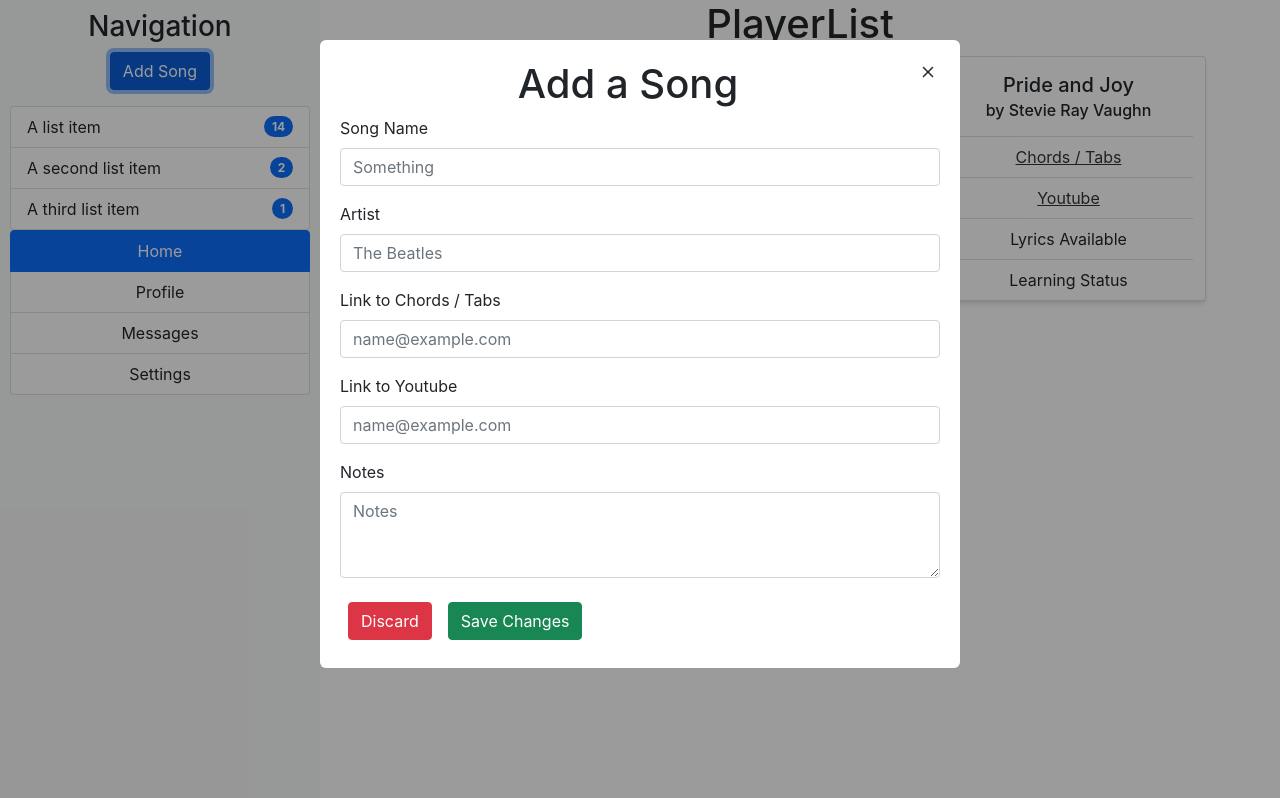
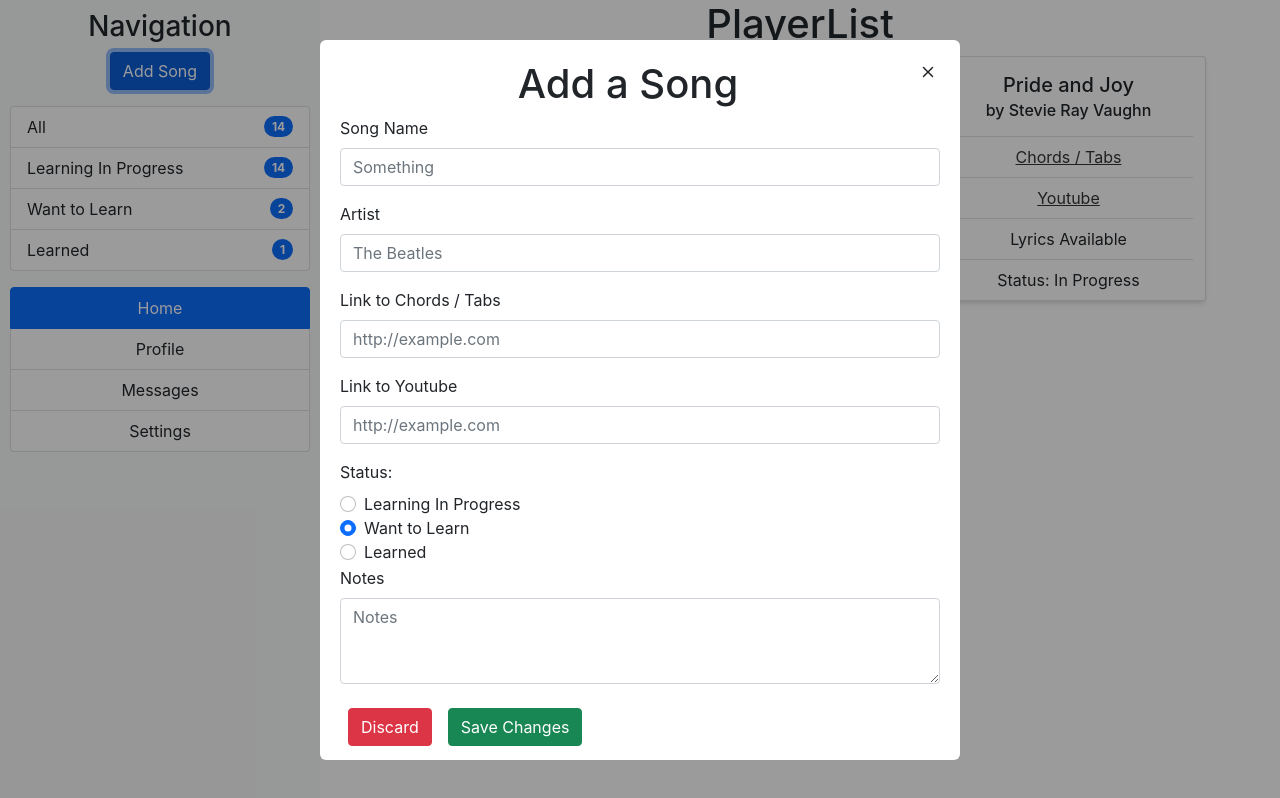
Before and after one commit to willconnell/PlayerList, a React (Create React App) app: page / in a window 1280 px wide. Both pictures are taken after a click on the button "Add Song". Built offline with nearby package versions, Linux system fonts and the light colour scheme.

Commit message:
Added addSong functionality

```diff
--- a/src/App.js
+++ b/src/App.js
@@ -13,27 +13,43 @@ function App() {
       id: 1,
       name: "Something",
       artist: "The Beatles",
-      chords: "",
-      youtube: "",
-      status: "",
+      chords:
+        "https://tabs.ultimate-guitar.com/tab/the-beatles/something-chords-335727",
+      youtube: "https://www.youtube.com/watch?v=UelDrZ1aFeY",
+      status: "Learned",
+      notes: "",
       lyrics: "",
     },
     {
       id: 2,
       name: "Neon",
       artist: "John Mayer",
-      chords: "",
-      youtube: "",
-      status: "",
+      chords: "https://tabs.ultimate-guitar.com/tab/john-mayer/neon-tabs-48164",
+      youtube: "https://www.youtube.com/watch?v=_DfQC5qHhbo",
+      status: "In Progress",
+      notes: "",
       lyrics: "",
     },
     {
       id: 3,
       name: "Pride and Joy",
       artist: "Stevie Ray Vaughn",
-      chords: "",
-      youtube: "",
-      status: "",
+      chords:
+        "https://tabs.ultimate-guitar.com/tab/stevie-ray-vaughan-double-trouble/pride-and-joy-tabs-30829",
+      youtube: "https://www.youtube.com/watch?v=0vo23H9J8o8",
+      status: "In Progress",
+      notes: "",
+      lyrics: "",
+    },
+    {
+      id: 4,
+      name: "Under the Bridge",
+      artist: "Red Hot Chili Peppers",
+      chords:
+        "https://tabs.ultimate-guitar.com/tab/red-hot-chili-peppers/under-the-bridge-tabs-3832",
+      youtube: "https://www.youtube.com/watch?v=lwlogyj7nFE",
+      status: "Learned",
+      notes: "",
       lyrics: "",
     },
   ]);
@@ -47,14 +63,38 @@ function App() {
     console.log("save new song info");
   };
 
+  const addSong = (song) => {
+    setAddShowing(false);
+    console.log("new song added");
+    setSongs([
+      ...songs,
+      {
+        id: song.id,
+        name: song.name,
+        artist: song.artist,
+        chords: song.chords,
+        youtube: song.youtube,
+        status: song.status,
+        notes: song.notes,
+        lyrics: song.lyrics,
+      },
+    ]);
+  };
+
   return (
     <div className="App">
       <Sidebar toggle={toggleAddShowing} />
-      {addShowing && <AddModal toggle={toggleAddShowing} save={saveSong} />}
+      {addShowing && (
+        <AddModal
+          toggle={toggleAddShowing}
+          save={saveSong}
+          onAddSong={addSong}
+        />
+      )}
 
       <Heading />
       <div className="container">
-        <div className="row offset-3 d-flex justify-content-around">
+        <div className="row cards-container offset-3 d-flex">
           <Cards songs={songs} />
           {/* {songs.length === 0 ? (
             <p>No Songs to Show</p>
--- a/src/components/AddModal.js
+++ b/src/components/AddModal.js
@@ -1,62 +1,124 @@
 import React from "react";
+import { useState } from "react";
 import { BsX } from "react-icons/bs";
 
 const AddModal = (props) => {
+  const [songName, setSongName] = useState("");
+  const [artist, setArtist] = useState("");
+  const [chords, setChords] = useState("");
+  const [youtube, setYoutube] = useState("");
+  const [status, setStatus] = useState("To Learn");
+  const [notes, setNotes] = useState("");
+  const [lyrics, setLyrics] = useState("");
+
+  const onSubmit = (e) => {
+    // e.preventDefault();
+    const song = {
+      id: Math.random() * 10 + 1,
+      name: songName,
+      artist: artist,
+      chords: chords,
+      youtube: youtube,
+      status: status,
+      notes: notes,
+      lyrics: lyrics,
+    };
+    props.onAddSong(song);
+  };
+
   return (
     <>
       <div className="backdrop" />
-      <div className="addmodal">
+      <form className="addmodal" onSubmit={onSubmit}>
         <div className="modalheading d-flex justify-content-between">
           <span />
           <h1 style={{ textAlign: "center" }}>Add a Song</h1>
           <BsX className="modalX" onClick={props.toggle} />
         </div>
         <div className="mb-3">
-          <label for="exampleFormControlInput1" className="form-label">
+          <label htmlFor="exampleFormControlInput1" className="form-label">
             Song Name
           </label>
           <input
-            type="email"
+            type="text"
             className="form-control"
             id="exampleFormControlInput1"
             placeholder="Something"
+            onChange={(e) => setSongName(e.target.value)}
           />
         </div>
         <div className="mb-3">
-          <label for="exampleFormControlInput1" className="form-label">
+          <label htmlFor="exampleFormControlInput1" className="form-label">
             Artist
           </label>
           <input
-            type="email"
+            type="text"
             className="form-control"
             id="exampleFormControlInput1"
             placeholder="The Beatles"
+            onChange={(e) => setArtist(e.target.value)}
           />
         </div>
         <div className="mb-3">
-          <label for="exampleFormControlInput1" className="form-label">
+          <label htmlFor="exampleFormControlInput1" className="form-label">
             Link to Chords / Tabs
           </label>
           <input
-            type="email"
+            type="text"
             className="form-control"
             id="exampleFormControlInput1"
-            placeholder="name@example.com"
+            placeholder="http://example.com"
+            onChange={(e) => setChords(e.target.value)}
           />
         </div>
         <div className="mb-3">
-          <label for="exampleFormControlInput1" className="form-label">
+          <label htmlFor="exampleFormControlInput1" className="form-label">
             Link to Youtube
           </label>
           <input
-            type="email"
+            type="text"
             className="form-control"
             id="exampleFormControlInput1"
-            placeholder="name@example.com"
+            placeholder="http://example.com"
           />
         </div>
+
+        <label className="form-label">Status:</label>
+        <div className="form-check">
+          <input
+            className="form-check-input"
+            type="radio"
+            id="learning"
+            name="status"
+            value="In Progress"
+            onChange={(e) => setStatus(e.target.value)}
+          />
+          <label htmlFor="learning">Learning In Progress</label>
+          <br />
+          <input
+            className="form-check-input"
+            type="radio"
+            id="tolearn"
+            name="status"
+            value="To Learn"
+            onChange={(e) => setStatus(e.target.value)}
+            checked
+          />
+          <label htmlFor="tolearn">Want to Learn</label>
+          <br />
+          <input
+            className="form-check-input"
+            type="radio"
+            id="learned"
+            name="status"
+            value="Learned"
+            onChange={(e) => setStatus(e.target.value)}
+          />
+          <label htmlFor="learned">Learned</label>
+        </div>
+
         <div className="mb-3">
-          <label for="exampleFormControlTextarea1" className="form-label">
+          <label htmlFor="exampleFormControlTextarea1" className="form-label">
             Notes
           </label>
           <textarea
@@ -66,13 +128,17 @@ const AddModal = (props) => {
             placeholder="Notes"
           ></textarea>
         </div>
-        <button className="btn btn-danger m-2" onClick={props.toggle}>
+        <button
+          type="button"
+          className="btn btn-danger m-2"
+          onClick={props.toggle}
+        >
           Discard
         </button>
-        <button className="btn btn-success m-2" onClick={props.save}>
+        <button type="submit" className="btn btn-success m-2">
           Save Changes
         </button>
-      </div>
+      </form>
     </>
   );
 };
--- a/src/components/Card.js
+++ b/src/components/Card.js
@@ -15,18 +15,26 @@ const Card = (props) => {
       <ul className="list-group list-group-flush">
         <li className="list-group-item">
           {" "}
-          <a href="#link" className="card-link">
+          <a
+            href={props.chords}
+            target={props.chords != "" ? "_blank" : ""}
+            className="card-link"
+          >
             Chords / Tabs
           </a>
         </li>
         <li className="list-group-item">
           {" "}
-          <a href="#link" className="card-link">
+          <a
+            href={props.youtube}
+            target={props.youtube != "" ? "_blank" : ""}
+            className="card-link"
+          >
             Youtube
           </a>
         </li>
         <li className="list-group-item">Lyrics Available</li>
-        <li className="list-group-item">Learning Status</li>
+        <li className="list-group-item">Status: {props.status}</li>
       </ul>
     </div>
   );
--- a/src/components/Sidebar.js
+++ b/src/components/Sidebar.js
@@ -1,4 +1,5 @@
 import React from "react";
+import StatusList from "./StatusList.js";
 
 const Sidebar = (props) => {
   return (
@@ -10,22 +11,9 @@ const Sidebar = (props) => {
         </button>
       </p>
 
-      <ul className="list-group">
-        <button className="list-group-item d-flex justify-content-between align-items-center">
-          A list item
-          <span className="badge bg-primary rounded-pill">14</span>
-        </button>
-        <button className="list-group-item d-flex justify-content-between align-items-center">
-          A second list item
-          <span className="badge bg-primary rounded-pill">2</span>
-        </button>
-        <button className="list-group-item d-flex justify-content-between align-items-center">
-          A third list item
-          <span className="badge bg-primary rounded-pill">1</span>
-        </button>
-      </ul>
+      <StatusList />
 
-      <div className="list-group" id="list-tab" role="tablist">
+      <div className="list-group mt-3" id="list-tab" role="tablist">
         <button
           className="list-group-item list-group-item-action active"
           id="list-home-list"
--- /dev/null
+++ b/src/components/StatusList.js
@@ -0,0 +1,26 @@
+import React from "react";
+
+const StatusList = () => {
+  return (
+    <ul className="list-group">
+      <button className="slist list-group-item d-flex justify-content-between align-items-center">
+        All
+        <span className="badge bg-primary rounded-pill">14</span>
+      </button>
+      <button className="slist list-group-item d-flex justify-content-between align-items-center">
+        Learning In Progress
+        <span className="badge bg-primary rounded-pill">14</span>
+      </button>
+      <button className="slist list-group-item d-flex justify-content-between align-items-center">
+        Want to Learn
+        <span className="badge bg-primary rounded-pill">2</span>
+      </button>
+      <button className="slist list-group-item d-flex justify-content-between align-items-center">
+        Learned
+        <span className="badge bg-primary rounded-pill">1</span>
+      </button>
+    </ul>
+  );
+};
+
+export default StatusList;
--- a/src/index.css
+++ b/src/index.css
@@ -29,6 +29,15 @@ code {
 
 .card:hover {
   box-shadow: 0 10px 15px -3px rgb(0 0 0 / 10%), 0 4px 6px -2px rgb(0 0 0 / 5%);
+}
+
+.slist.list-group-item:hover {
+  color: #495057;
+  text-decoration: none;
+  background-color: #f8f9fa;
+}
+
+.cards-container {
 }
 
 /* .card-margin {
```
Also changed, not shown: src/components/AddModal.css (deleted, +0 -18 lines).
